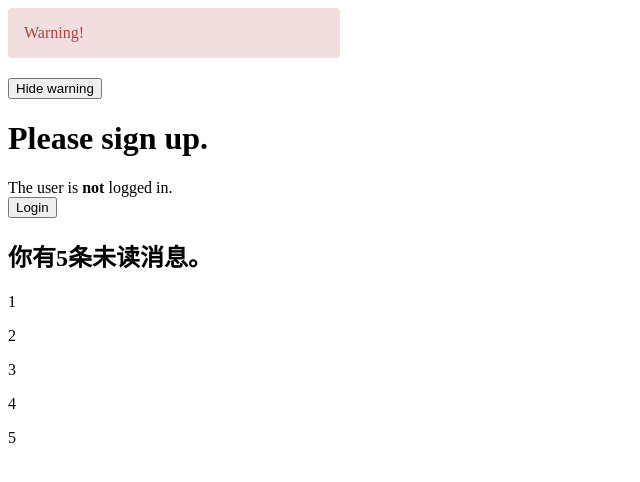
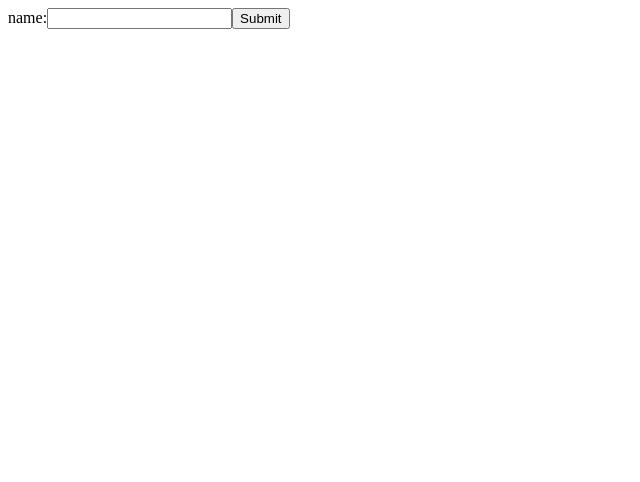
Before and after one commit to BreezeDealer/reactTutorial, a React app: page / in a window 1280 px wide. Shown: the top 482 px of the page, without its empty margins (0-640 px from the left). Built offline with nearby package versions, Linux system fonts and the light colour scheme.

Commit message:
可控表单

```diff
--- /dev/null
+++ b/src/js/components/Form.js
@@ -0,0 +1,30 @@
+import React from "react";
+
+//  受控组件
+export default class NameForm extends React.Component {
+    constructor(props) {
+        super(props);
+        this.state = { value: "" };
+    }
+
+    handleChange = event => {
+        this.setState({ value: event.target.value });
+    }
+
+    handleSubmit = event => {
+        alert("A name was submitted: " + this.state.value);
+        event.preventDefault();
+    }
+
+    render() {
+        return (
+            <form onSubmit={this.handleSubmit}>
+                <label>
+                    name:
+                    <input type="text" value={this.state.value} onChange={this.handleChange} />
+                    <input type="submit" value="Submit" />
+                </label>
+            </form>
+        )
+    }
+}
--- a/src/js/index.js
+++ b/src/js/index.js
@@ -2,6 +2,7 @@
 import React from "react";
 import ReactDOM from "react-dom";
 import Layout from "./components/Layout";
+import Form from "./components/Form"
 //  所有React组件必须像纯函数那样使用它们的props
 class Welcome extends React.Component {
     render() {
@@ -235,6 +236,22 @@
     }
 }
 
+//  用keys提取组件
+function ListItem(props) {
+    return <li>{props.value}</li>
+}
+function NumberList(props) {
+    const numbers = props.numbers;
+    return (
+        <ul>
+           {
+               numbers.map(number =>
+                    <ListItem key={number.toString()} value={number} />
+               )
+           }
+        </ul>
+    );
+}
 //  与运算符 &&
 class Mailbox extends React.Component {
     constructor (props){
@@ -251,15 +268,7 @@
                         <h2>
                             你有{unreadMessages.length}条未读消息。
                         </h2>
-                        {
-                            unreadMessages.map((item, index) => {
-                                return (
-                                    <p key={index}>
-                                        {item}
-                                    </p>
-                                )
-                            })
-                        }
+                        <NumberList numbers={unreadMessages} />
                     </div>
 
 
@@ -268,7 +277,7 @@
         )
     }
 }
-const messages = [1, 2, 3, 4, 5];
+const messages = ["To Jack", "re: Kyle", "re: re: Jack"];
 
 // 阻止组件渲染,render()方法返回null并不会影响组件生命周期方法的回调
 function WarningBanner(props) {
@@ -302,11 +311,46 @@
                     {this.state.showWaring ? "Hide warning" : "Show warning"}
                 </button>
                 <LoginControl />
+                <Blog posts={posts} />
             </div>
         )
     }
 }
 
+//  元素的key在兄弟元素之间应该唯一
+function Blog(props) {
+    const sidebar = (
+        <ul>
+            {props.posts.map(post =>
+                <li key={post.id}>
+                    {post.title}
+                </li>
+            )}
+        </ul>
+    );
+    const content = props.posts.map(post =>
+        <div key={post.id}>
+            <h3>{post.title}</h3>
+            <p>{post.content}</p>
+        </div>
+    );
+    return (
+        <div>
+            {sidebar}
+            <hr/>
+            {content}
+        </div>
+    )
+}
+const posts = [
+    {id: 1, title: "Hello Wrold", content: "Welcome to learning React!"},
+    {id: 2, title: "Installation", content: "You can install React from npm."}
+]
+// ReactDOM.render(
+//     <Page />, root
+// )
+
+
 ReactDOM.render(
-    <Page />, root
+    <Form />, root
 )
```
